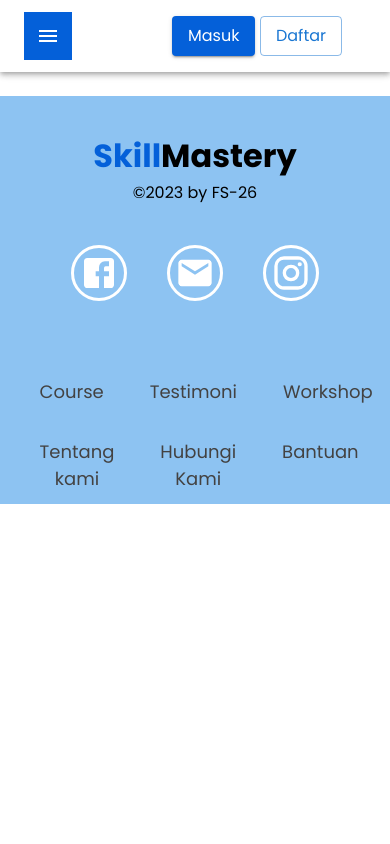
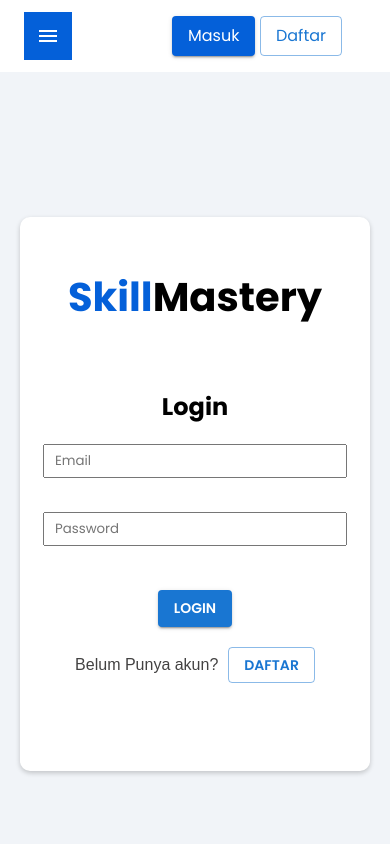
Before and after one commit to tugas-akhir-fs26/FE-SkillMastery, a React (Vite) app: page /login in a window 390 px wide. Shown: the top 844 px of the page. Built offline with nearby package versions, Linux system fonts and the light colour scheme.

Commit message:
update style login

```diff
--- a/src/App.jsx
+++ b/src/App.jsx
@@ -20,6 +20,8 @@ import Instruktur from './pages/instruktur';
 import React from 'react';
 import CourseDetail from './pages/courseDetail';
 import ProfileUser from './components/profil-user/profil';
+import LoginPage from './pages/login';
+import Login from './components/login/login';
 
 const theme = createTheme({
   typography: {
@@ -51,6 +53,12 @@ function App() {
         <Route path="/instruktur" element={<Instruktur />} />
         <Route path="/course-detail" element={<CourseDetail />} />
         <Route path="/profil-user" element={<ProfileUser/>} />
+        <Route path="/login" element={<Login/>} />
+
+
+
+
+
 
       </Routes>
       <Footer />
--- a/src/components/login/login.jsx
+++ b/src/components/login/login.jsx
@@ -0,0 +1,119 @@
+import React, { useState } from 'react';
+import { useNavigate } from 'react-router-dom';
+import axios from 'axios';
+import Validation from '../cregistervalidation';
+import Stack from '@mui/material/Stack';
+import Button from '@mui/material/Button';
+import Typography from '@mui/material/Typography';
+
+import './register.css'
+
+function Login() {
+  const navigate = useNavigate();
+  const [values, setValues] = useState({
+    name: '',
+    email: '',
+    password: '',
+  });
+
+  const [errors, setErrors] = useState({});
+  const handleInput = (event) => {
+    setValues((prev) => ({ ...prev, [event.target.name]: [event.target.value] }));
+  };
+
+  const handleSubmit = async (event) => {
+    event.preventDefault();
+    setErrors(Validation(values));
+    const { name, email, password } = values;
+
+    if (Object.values(errors).some((error) => error !== '')) {
+      console.log('Ada field yang belum terisi');
+      return;
+    }
+
+    try {
+      const response = await fetch('https://6528c37e931d71583df26ee3.mockapi.io/users', {
+        method: 'POST',
+        headers: {
+          Accept: 'application/json',
+          'Content-Type': 'application/json',
+        },
+        body: JSON.stringify({ name, email, password }),
+      });
+
+      const responseData = await response.json();
+
+      console.log(responseData);
+    } catch (error) {
+      console.error('Error during fetch:', error);
+    }
+  };
+
+  return (
+    <div className="body">
+      <div className="container">
+        <div className="register-container">
+          <div className="register-form">
+            <h1 className="logo-title">
+              <span>Skill</span>
+              <span>Mastery</span>
+            </h1>
+
+
+            <form id="regis-form" onSubmit={handleSubmit} style={{marginTop:'20%'}}>
+              <div style={{marginTop:"20px", textAlign:'center'}}>
+                <h2>Login</h2>
+              </div>
+              <div className="input-form">
+                <label htmlFor="email"></label>
+                <input type="email" id="email" placeholder="Email" name="email" onChange={handleInput} />
+                <div className="textalert">{errors.email && <span>{errors.email}</span>}</div>
+              </div>
+              <div className="input-form">
+                <div className="input-password">
+                  <label htmlFor="password"></label>
+                  <input type="password" id="password" placeholder="Password" name="password" onChange={handleInput} />
+                  <div>{errors.password && <span className="textalert">{errors.password}</span>}</div>
+                </div>
+              </div>
+              <div className="button">
+                <Stack spacing={2} direction="row">
+                  <Button
+
+                    variant="contained"
+                    onClick={() => {
+                      navigate('/homepage');
+                    }}
+                    onSubmit={handleSubmit}
+                  >
+                    Login
+                  </Button>
+                </Stack>
+              </div>
+            </form>
+            <p style={{ display: 'flex', justifyContent: 'center', alignItems: 'center', marginTop:'10px' }}>
+              Belum Punya akun?
+              <Stack spacing={2} direction="row">
+                <Button
+                style={{marginLeft:'10px'}}
+                  variant="outlined"
+                  onClick={() => {
+                    navigate('/login');
+                  }}
+
+                >
+                  Daftar
+                </Button>
+              </Stack>
+            </p>
+          </div>
+        </div>
+        <div className="img-container">
+          <img style={{width:"100%"}} src="https://i.ibb.co/n33dt5w/login-Img-removebg-preview.png" alt="" />
+        </div>
+      </div>
+    </div>
+  );
+}
+
+export default Login;
--- /dev/null
+++ b/src/components/login/register.css
@@ -0,0 +1,248 @@
+.body {
+  margin: 0;
+  padding: 0;
+  display: flex;
+  justify-content: center;
+  align-items: center;
+  height: 100vh;
+  background-color: #f1f4f8;
+}
+
+.container {
+  width: 1087px; /* Mengatur lebar container */
+  height: 554px;
+  display: flex;
+  background-color: #ffffff;
+  border-radius: 10px;
+  box-shadow: 0 2px 5px rgba(0, 0, 0, 0.2);
+  overflow: hidden;
+}
+
+.register-container {
+  width: 538px;
+  height: 554px;
+  display: flex;
+  justify-content: center;
+}
+
+.register-container h1 {
+  padding-top: 30px;
+  font-size: 40px;
+  font-weight: bold;
+  font-family: 'Poppins', sans-serif;
+  text-align: center;
+}
+
+.logo-title span:nth-child(1) {
+  color: #0460d9;
+}
+
+.logo-title span:nth-child(2) {
+  color: #000000;
+}
+
+/* Input Daftar */
+.input-form {
+  padding-top: 20px;
+  border-radius: 2px;
+  width: auto;
+  height: 3rem;
+}
+
+.input-form #name,
+.input-form #email,
+.input-form #password {
+  width: 364px;
+  height: 40px;
+  text-indent: 10px;
+}
+
+.input-password {
+  position: relative;
+}
+
+.input-form .error {
+  /* padding-top: 1px; */
+  width: auto;
+  height: 1px;
+}
+
+.toggle-password {
+  position: absolute;
+  right: 10px;
+  top: 50%;
+  transform: translateY(-50%);
+  cursor: pointer;
+}
+
+/* Tombol Daftar */
+.button {
+  display: flex;
+  justify-content: center;
+  padding-top: 30px;
+}
+
+.button .btn {
+  background-color: #1890ff;
+  border-radius: 2px;
+  font-size: 16px;
+  font-weight: bold;
+  border: none;
+  width: 114px;
+  height: 40px;
+  color: #ffffff;
+  cursor: pointer;
+}
+
+.button .btn:hover {
+  background-color: #0460d9;
+}
+
+p {
+  padding-top: 10px;
+  text-align: center;
+  color: #434242;
+  font-family: Arial, Helvetica, sans-serif;
+}
+
+p a {
+  text-decoration: none;
+  color: #000000;
+}
+
+.img-container {
+  width: 549px;
+  height: 554px;
+  display: flex;
+  background-color: #0460d9;
+  justify-content: center;
+  align-items: center;
+}
+
+.error-message {
+  display: none;
+  color: red;
+  font-size: 14px;
+  padding: 1px;
+  margin: 1px;
+}
+
+button#closeButton {
+  background-color: #0460d9;
+  border: none;
+  color: #fff;
+  padding: 10px 20px;
+  border-radius: 5px;
+  cursor: pointer;
+  margin-top: 10px;
+}
+
+button#closeButton:hover {
+  background-color: #0460d9;
+}
+
+.modal {
+  display: none;
+  position: fixed;
+  top: 0;
+  left: 0;
+  width: 100%;
+  height: 100%;
+  background-color: rgba(0, 0, 0, 0.5);
+  font-family: Arial, Helvetica, sans-serif;
+  text-align: center;
+}
+
+.modal-content {
+  position: absolute;
+  top: 50%;
+  left: 50%;
+  transform: translate(-50%, -50%);
+  background-color: #fff;
+  padding: 20px;
+  border-radius: 5px;
+  box-shadow: 0 2px 10px rgba(0, 0, 0, 0.2);
+}
+
+.success-close {
+  display: none;
+}
+
+.modal-content .success-button {
+  background-color: #1890ff;
+  border-radius: 2px;
+  font-size: 16px;
+  font-weight: bold;
+  border: none;
+  width: 114px;
+  height: 40px;
+  color: #ffffff;
+  cursor: pointer;
+}
+
+.close {
+  position: absolute;
+  top: 10px;
+  right: 10px;
+  font-size: 24px;
+  cursor: pointer;
+}
+
+/* Aturan CSS standar di sini */
+
+/* Aturan CSS responsif untuk lebar layar <= 768px */
+@media screen and (max-width: 768px) {
+  .container {
+    display: flex;
+    flex-direction: column;
+    align-items: center;
+    text-align: center;
+    width: 500px;
+  }
+
+  .register-container {
+    width: 100%;
+  }
+
+  .img-container {
+    display: none;
+  }
+
+  .register-form {
+    width: 100%;
+    max-width: 100%;
+    padding: 20px;
+  }
+}
+
+@media screen and (max-width: 414px) {
+  .container {
+    display: flex;
+    flex-direction: column;
+    align-items: center;
+    text-align: center;
+    width: 350px;
+  }
+
+  .register-container {
+    width: 100%;
+  }
+
+  .img-container {
+    display: none;
+  }
+
+  .register-form {
+    width: 100%;
+    max-width: 100%;
+    padding: 20px;
+  }
+
+  .input-form #name,
+  .input-form #email,
+  .input-form #password {
+    width: 300px;
+    height: 30px;
+    text-indent: 10px;
+  }
+}
--- /dev/null
+++ b/src/pages/login.jsx
@@ -0,0 +1,13 @@
+import React from 'react';
+import Login from '../components/login/login';
+
+
+function LoginPage() {
+  return (
+    <div>
+      <Login/>
+    </div>
+  );
+}
+
+export default LoginPage;
```
